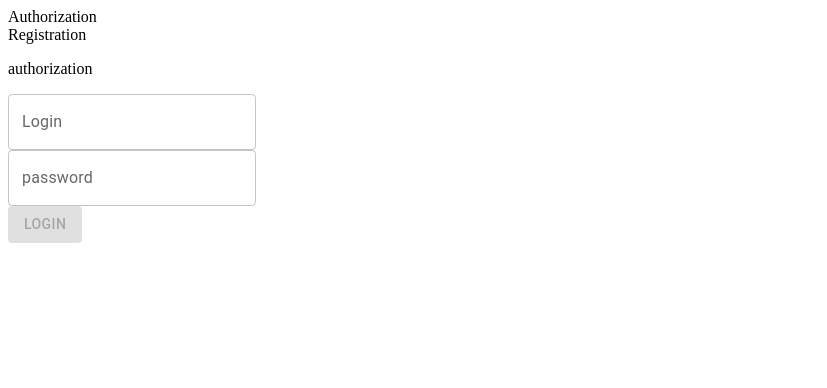
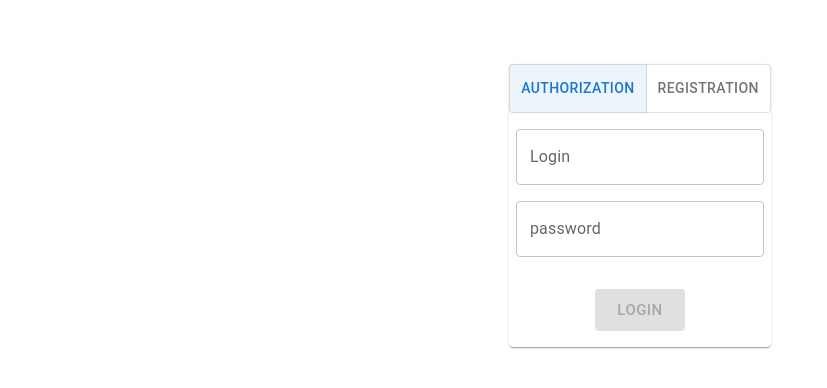
Before and after one commit to misha1737/english-words-learning, a React (Vite) app: page /login in a window 1280 px wide. Shown: the top 388 px of the page, without its empty margins (0-827 px from the left). Built offline with nearby package versions, Linux system fonts and the light colour scheme.

Commit message:
added auth

```diff
--- a/src/App.tsx
+++ b/src/App.tsx
@@ -1,7 +1,7 @@
-
 import { BrowserRouter as Router, Routes, Route } from "react-router-dom";
 import Layout from "./layouts/Default";
-import Login from "./pages/Login"
+import Login from "./pages/Login";
+import Catalog from "./pages/Catalog";
 function App() {
   return (
     <div className="App">
@@ -9,12 +9,13 @@ function App() {
         <Routes>
           {/* <Route  path="/" element={<Layout><ToDo /></Layout>} />
 					<Route  path="/swapi" element={<Layout><Swapi /></Layout>} /> */}
-					<Route  path="/login" element={<Login />} />
-					<Route path="*" element={<h1>404 Page not found</h1>}/>
+          <Route path="/login" element={<Login />} />
+          <Route path="/catalog" element={<Catalog />} />
+          <Route path="*" element={<h1>404 Page not found</h1>} />
         </Routes>
       </Router>
     </div>
-  )
+  );
 }
 
-export default App
+export default App;
--- a/src/components/Autorization.tsx
+++ b/src/components/Autorization.tsx
@@ -1,23 +1,72 @@
-import EditText from "./EditComponents/EditText"
-import { useState } from "react"
-import { useDispatch, useSelector } from 'react-redux';
-import {  login } from '../redux/modules/auth/reducer'
-import Button from '@mui/material/Button';
+import EditText from "./EditComponents/EditText";
+import { useState } from "react";
+import { useDispatch, useSelector } from "react-redux";
+import { login, setError } from "../redux/modules/auth/reducer";
+import Button from "@mui/material/Button";
+import Box from "@mui/material/Box";
+import { State } from "./../redux/reducers";
+import Typography from "@mui/material/Typography";
 function Authorization() {
-    const dispatch=useDispatch();
-    let auth= ()=>{
-        dispatch(login({email, password}))
-      }
-    const [email, setEmail] = useState("");
-    const [password, setPassword] = useState("");
+  const loading = useSelector((state: State) => state.auth.loading);
+  const error = useSelector((state: State) => state.auth.error);
+  const dispatch = useDispatch();
+  let auth = () => {
+    dispatch(login({ email, password }));
+  };
+  const [email, setEmail] = useState("");
+  const [password, setPassword] = useState("");
+  const changeEmail = (value: string) => {
+    setEmail(value);
+    dispatch(setError(null));
+  };
+  const changePassword = (value: string) => {
+    setPassword(value);
+    dispatch(setError(null));
+  };
+
   return (
-    <div >
-      <p>authorization</p>
-      <EditText input={setEmail} value={email} label="Login" />
-      <EditText input={setPassword} value={password} password={true} label="password" />
-      <Button disabled={!email.length} onClick={auth} variant="contained">Login</Button>
-    </div>
-  )
+    <Box
+      sx={{
+        marginTop: 2,
+        display: "flex",
+        flexDirection: "column",
+        alignItems: "center",
+      }}
+    >
+      <EditText input={changeEmail} value={email} label="Login" />
+      <EditText
+        sx={{
+          marginTop: 2,
+        }}
+        input={changePassword}
+        value={password}
+        password={true}
+        label="password"
+      />
+      <Typography
+        sx={{
+          marginTop: 2,
+        }}
+        color="error"
+        variant="body2"
+      >
+        {error}
+      </Typography>
+      <Button
+        sx={{
+          marginTop: 2,
+          marginBottom: 2,
+          display: "flex",
+        }}
+        size="large"
+        disabled={(!email.length && !password.length) || loading}
+        onClick={auth}
+        variant="contained"
+      >
+        Login
+      </Button>
+    </Box>
+  );
 }
 
-export default Authorization
+export default Authorization;
--- a/src/components/EditComponents/EditText.tsx
+++ b/src/components/EditComponents/EditText.tsx
@@ -6,6 +6,7 @@ export interface Props {
   input: Function
   label: string
   password: boolean
+  sx?:Object
 }
 function EditText(props:Props) {
   let textOnChange=(data: React.ChangeEvent<HTMLInputElement>)=>{
@@ -18,7 +19,7 @@ function EditText(props:Props) {
     return (
       <div>
         <span></span>
-        <TextField id="outlined-basic" label={props.label} type={props.password? "password": ""} variant="outlined" value={props.value} onChange={textOnChange} />
+        <TextField id="outlined-basic" sx={props.sx} label={props.label} type={props.password? "password": ""} variant="outlined" value={props.value} onChange={textOnChange} />
       </div>
     )
   }
--- /dev/null
+++ b/src/pages/Catalog.tsx
@@ -0,0 +1,22 @@
+import { useState } from "react";
+import Paper from "@mui/material/Paper";
+import Box from "@mui/material/Box";
+import Container from "@mui/material/Container";
+function Catalog() {
+  return (
+    <Container maxWidth="sm">
+      <Box
+        sx={{
+          marginTop: 8,
+          display: "flex",
+          flexDirection: "column",
+          alignItems: "center",
+        }}
+      >
+        <Paper>131231</Paper>
+      </Box>
+    </Container>
+  );
+}
+
+export default Catalog;
--- a/src/pages/Login.tsx
+++ b/src/pages/Login.tsx
@@ -1,17 +1,45 @@
 import { useState } from "react"
 import Autorization from "../components/Autorization"
 import Registration from "../components/Registration"
+import Paper from '@mui/material/Paper';
+import Box from '@mui/material/Box';
+import Container from '@mui/material/Container';
+import ToggleButton from '@mui/material/ToggleButton';
+import ToggleButtonGroup from '@mui/material/ToggleButtonGroup';
+import * as React from 'react';
 function Login() {
   const [selectedTab, setSelectedTab] = useState("authorization");
+  const handleChange=(event: React.MouseEvent<HTMLElement>,
+    newAlignment: string,)=>{
+    setSelectedTab(newAlignment)
+  }
   return (
-    <div>
-    <div >
-      <div onClick={()=>setSelectedTab("authorization")}>Authorization</div>
-      <div onClick={()=>setSelectedTab("registration")} >Registration</div>
-    </div>
+    <Container maxWidth="sm">
+    <Box
+    sx={{
+      marginTop: 8,
+      display: 'flex',
+      flexDirection: 'column',
+      alignItems: 'center',
+    }}
+  >
+    <Paper>
+    <ToggleButtonGroup
+      color="primary"
+      value={selectedTab}
+      exclusive
+      onChange={handleChange}
+    >
+      <ToggleButton value="authorization">Authorization</ToggleButton>
+      <ToggleButton value="registration">Registration</ToggleButton>
+    </ToggleButtonGroup>
+
     {selectedTab=="authorization" ? <Autorization></Autorization>:<Registration></Registration>}
-    </div>
+    </Paper>
+    </Box>
+    </Container>
   )
+
 }
 
 export default Login
--- a/src/redux/modules/auth/actions.ts
+++ b/src/redux/modules/auth/actions.ts
@@ -1,20 +1,16 @@
 import { takeEvery, put, call, fork, spawn, select } from "redux-saga/effects";
 import rsf, { auth } from "./../../rsf";
 import { signInWithEmailAndPassword } from "firebase/auth";
-import { State } from "./../../reducers";
+import { loading, setError } from "./reducer";
 export function* workerLogin(): Generator<any> {
   //console.log(rsf.auth);
   const state: any = yield select();
   const email = state.auth.email;
   const password = state.auth.password;
-  signInWithEmailAndPassword(auth, email, password)
-    .then(() => {
-      console.log("....", state);
-    })
-    .catch((error) => {
-      console.log("....", state, error);
-    });
-
-  //const res = yield call(rsf.auth.signInWithEmailAndPassword, email, password);
-  // yield put(setPlanets(planets));
+  try {
+    yield signInWithEmailAndPassword(auth, email, password);
+  } catch (err) {
+    yield put(setError("Incorrect username or password."));
+  }
+  yield put(loading(false));
 }
--- a/src/redux/modules/auth/reducer.ts
+++ b/src/redux/modules/auth/reducer.ts
@@ -3,11 +3,15 @@ import { createSlice } from "@reduxjs/toolkit";
 export interface UserData {
   email: string;
   password: string;
+  loading: boolean;
+  error: string | null;
 }
 
 const initialState: UserData = {
   email: "",
   password: "",
+  loading: false,
+  error: null,
 };
 
 export const auth = createSlice({
@@ -17,10 +21,17 @@ export const auth = createSlice({
     login: (state, action) => {
       state.email = action.payload.email;
       state.password = action.payload.password;
+      state.loading = true;
+    },
+    loading: (state, action) => {
+      state.loading = action.payload;
+    },
+    setError: (state, action) => {
+      state.error = action.payload;
     },
   },
 });
 
-export const { login } = auth.actions;
+export const { login, loading, setError } = auth.actions;
 
 export default auth.reducer;
```
Lines whose indentation alone changed are shown as unchanged.
